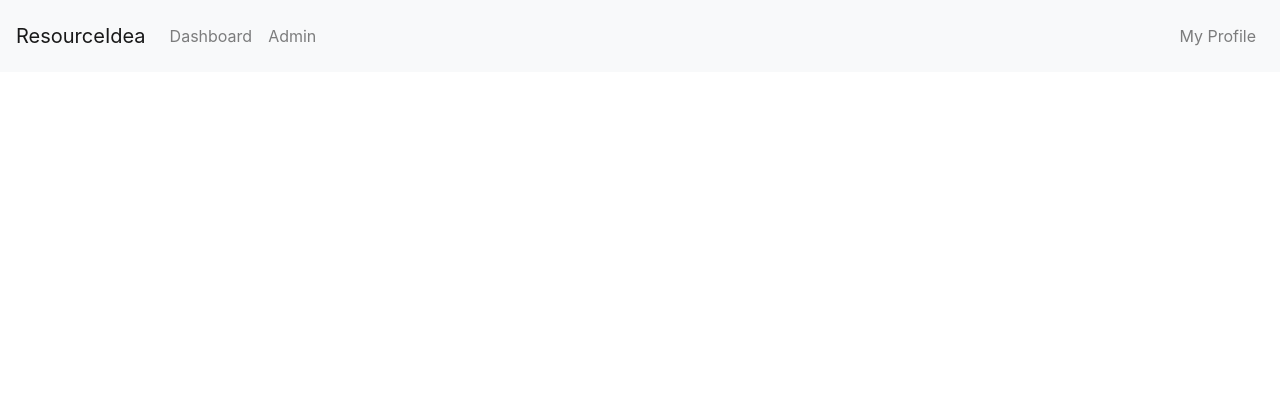
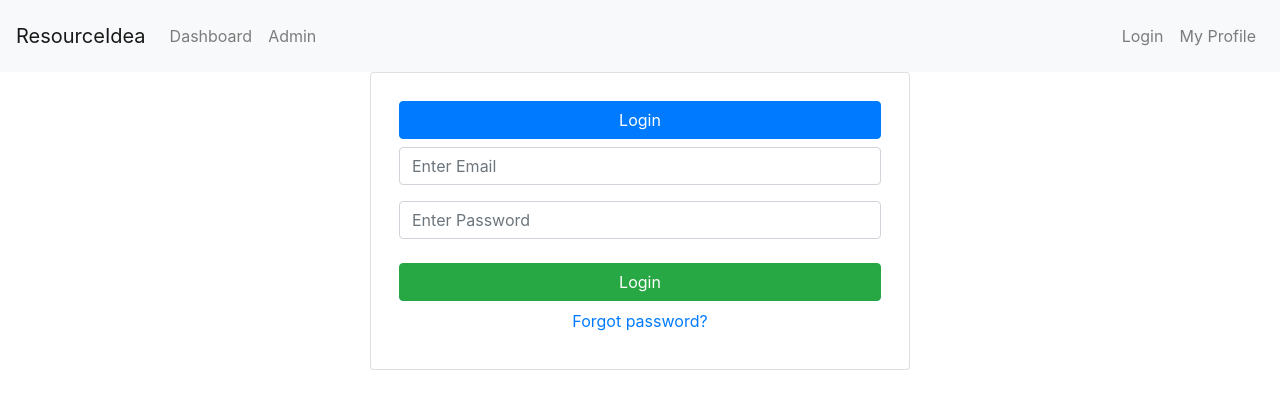
Before and after one commit to resourceidea/resourceideaui, a React (Create React App) app: page /login in a window 1280 px wide. Shown: the top 406 px of the page. Built offline with nearby package versions, Linux system fonts and the light colour scheme.

Commit message:
Creation of Login

```diff
--- a/src/App.css
+++ b/src/App.css
@@ -1,3 +1,3 @@
 .App {
-  text-align: center;
+ text-align: center;
 }
--- a/src/App.js
+++ b/src/App.js
@@ -3,6 +3,8 @@ import './App.css';
 import Home from './components/home/Home';
 import { BrowserRouter as Router, Switch, Route } from "react-router-dom";
 import Nav from './components/common/nav/Nav';
+import ResetPassword from "./components/resetpassword/ResetPassword";
+import Login from "./components/login/Login";
 import Dashboard from "./components/dashboard/Dashboard";
 import Admin from './components/admin/Admin';
 import ProfileDetail from './components/profile/ProfileDetail';
@@ -14,6 +16,8 @@ const App = () => {
         <Nav />
         <Switch>
           <Route path='/' exact component={Home} />
+          <Route path="/login/reset" exact component={ResetPassword}/>
+          <Route path='/login' component={Login} />
           <Route path='/dashboard' component={Dashboard} />
           <Route path='/admin' component={Admin} />
           <Route path='/profile' component={ProfileDetail} />
--- a/src/components/common/nav/Nav.js
+++ b/src/components/common/nav/Nav.js
@@ -11,7 +11,7 @@ class Nav extends Component{
             </button>
             <div className="collapse navbar-collapse" id="navbarText">
               <ul className="navbar-nav mr-auto">
-                <li className="nav-item">
+<li className="nav-item">
                   <Link className="nav-link" to='/dashboard'>Dashboard</Link>
                 </li>
                 <li className="nav-item">
@@ -20,6 +20,9 @@ class Nav extends Component{
               </ul>
               <span className="navbar-text">
                 <ul className="navbar-nav">
+ <li className="nav-item">
+                  <Link className="nav-link" to='/login'>Login</Link>
+                </li>
                     <li className="nav-item">
                         <Link className="nav-link" to="/profile">My Profile</Link>
                     </li>
--- a/src/components/dashboard/Dashboard.js
+++ b/src/components/dashboard/Dashboard.js
@@ -2,7 +2,14 @@ import React, { Component } from "react";
 
 class Dashboard extends Component {
     render() {
-        return <h3>Dashboard</h3>
+
+        return (
+            <div class="row" className="mb-2 pageheading">
+                <div class="col-sm-12 btn btn-primary">
+                    Dashboard
+             </div>
+            </div>
+        );
     }
 }
 
--- /dev/null
+++ b/src/components/login/Login.js
@@ -0,0 +1,77 @@
+import React, { Component } from "react";
+import { Link,Redirect } from "react-router-dom";
+import { Button, Card, CardBody, CardGroup, Col, Container, Form, Input, InputGroup, Row } from 'reactstrap';
+class Login extends Component {
+  constructor() {
+      super();
+
+      this.state = {
+          Email: '',
+          redirect: false,
+          Password: ''
+      }
+
+      this.Password = this.Password.bind(this);
+      this.Email = this.Email.bind(this);
+  }
+
+  Email(event) {
+      this.setState({ Email: event.target.value })
+  }
+  Password(event) {
+      this.setState({ Password: event.target.value })
+  }
+  setRedirect = () => {
+    this.setState({
+      redirect: true
+    })
+  }
+  renderRedirect = () => {
+    if (this.state.redirect) {
+      return <Redirect to='/' />
+    }
+  }
+
+  render() {
+
+
+  return (
+    <div className="Login flex-row align-items-center">
+                <Container>
+                    <Row className="justify-content-center">
+                        <Col md="9" lg="7" xl="6">
+                        <CardGroup>
+                                <Card className="p-2">
+                                    <CardBody>
+                                    <Form>
+                                            <div class="row" className="mb-2 pageheading">
+                                                <div class="col-sm-12 btn btn-primary">
+                                                    Login
+                             </div>
+                             </div>
+                                            <InputGroup className="mb-3">
+
+                                                <Input type="text" onChange={this.Email} placeholder="Enter Email" />
+                                            </InputGroup>
+                                            <InputGroup className="mb-4">
+
+                                                <Input type="password" onChange={this.Password} placeholder="Enter Password" />
+                                            </InputGroup>
+
+                                            {this.renderRedirect()}
+                                            <Button onClick={this.setRedirect} color="success" block>Login</Button>
+
+
+                                            <Link to="/login/reset" className="nav-link">Forgot password?</Link>
+                                        </Form>
+                                    </CardBody>
+                                </Card>
+                            </CardGroup>
+                        </Col>
+                    </Row>
+                </Container>
+            </div>
+        );
+    }
+}
+export default Login;
--- /dev/null
+++ b/src/components/resetpassword/ResetPassword.css
@@ -0,0 +1,25 @@
+
+    .ResetPassword {
+      text-align: left;
+        min-width: 480px;
+      padding: 60px 0;
+    }
+
+    .ResetPassword form {
+      margin: 0 auto;
+      max-width: 320px;
+    }
+
+    .ResetPassword .success {
+      max-width: 400px;
+    }
+
+  .ResetPassword .success {
+    margin: 0 auto;
+    text-align: center;
+  }
+  .ResetPassword .success .glyphicon {
+    color: grey;
+    font-size: 30px;
+    margin-bottom: 30px;
+  }
--- /dev/null
+++ b/src/components/resetpassword/ResetPassword.js
@@ -0,0 +1,65 @@
+import React, { Component } from "react";
+import { Redirect } from "react-router-dom";
+import { Button, Card, CardBody, CardGroup, Col, Container, Form, Input, InputGroup, Row } from 'reactstrap';
+class Reset extends Component {
+  constructor() {
+      super();
+
+      this.state = {
+        redirect: false,
+          Email: ''
+      }
+
+      this.Email = this.Email.bind(this);
+  }
+  setRedirect = () => {
+    this.setState({
+      redirect: true
+    })
+  }
+  renderRedirect = () => {
+    if (this.state.redirect) {
+      return <Redirect to='/login' />
+    }
+  }
+  Email(event) {
+      this.setState({ Email: event.target.value })
+  }
+
+
+  render() {
+
+
+  return (
+    <div className="Reset flex-row align-items-center">
+                <Container>
+                    <Row className="justify-content-center">
+                        <Col md="9" lg="7" xl="6">
+                        <CardGroup>
+                                <Card className="p-2">
+                                    <CardBody>
+                                    <Form>
+                                            <div class="row" className="mb-2 pageheading">
+                                                <div class="col-sm-12 btn btn-info">
+                                                    Reset Password
+                             </div>
+                             </div>
+                                            <InputGroup className="mb-3">
+
+                                                <Input type="text" onChange={this.Email} placeholder="Enter Email" />
+                                            </InputGroup>
+                                            {this.renderRedirect()}
+                                            <Button onClick={this.setRedirect} color="warning" block>Send Code</Button>
+
+                                        </Form>
+                                    </CardBody>
+                                </Card>
+                            </CardGroup>
+                        </Col>
+                    </Row>
+                </Container>
+            </div>
+        );
+    }
+}
+export default Reset;
```
Also changed, not shown: package.json (+10 -2 lines), src/components/auth/Login.js (deleted, +0 -9 lines), src/index.css (line endings or trailing spaces), 1 other file (tests, documents, lock files or other folders).
